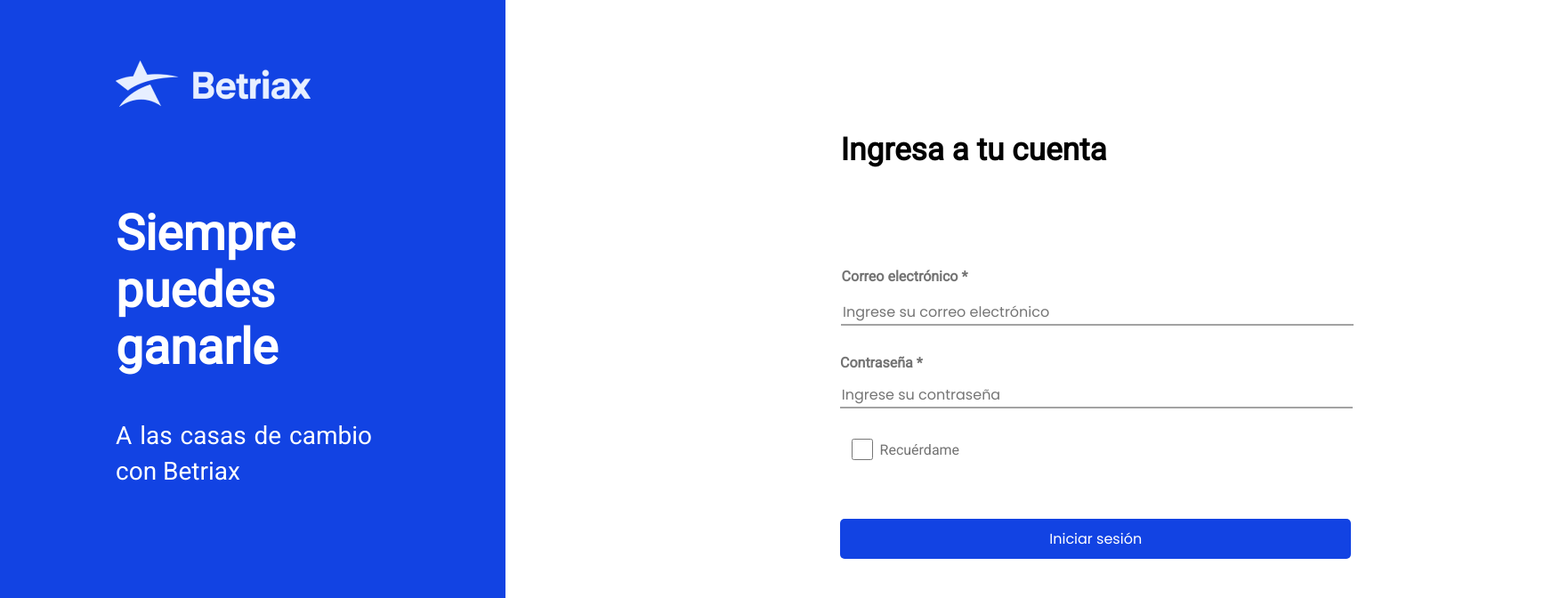
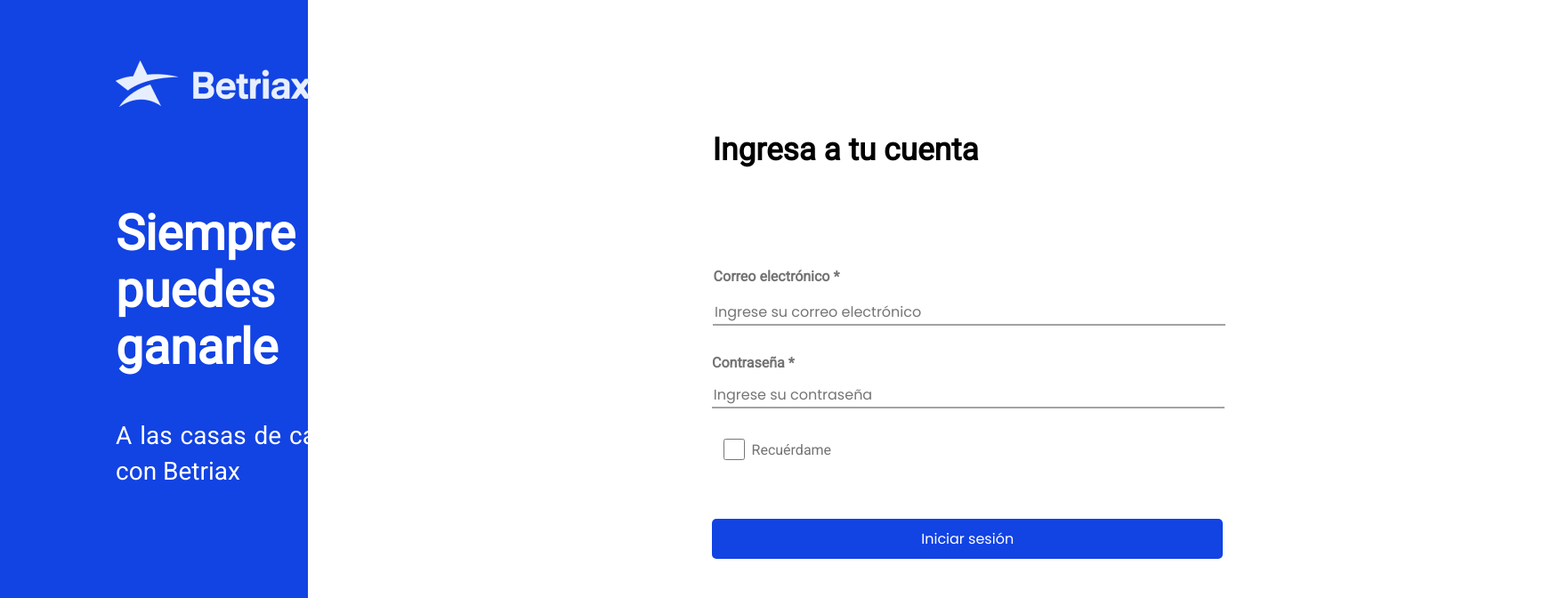
Before and after one commit to SRBetriax/hola, a React (Create React App) app: page /sign/login in a window 1280 px wide. Shown: the top 672 px of the page at 89% size, 1744 px wide, since content can reach past the window. Built offline with nearby package versions, Linux system fonts and the light colour scheme; no server answers.

Commit message:
update sass

```diff
--- a/src/sass/_aside.scss
+++ b/src/sass/_aside.scss
@@ -4,8 +4,8 @@
 .aside {
     position: absolute;
     background-color: $blue;
-    width: 35.5em;
-    height: 100%;
+    width: 27vw;
+    height: 55vw;
     left: 0px;
     top: 0px;
 
--- a/src/sass/_login.scss
+++ b/src/sass/_login.scss
@@ -7,7 +7,7 @@
     align-items: center;
     flex-direction: column;
     margin-top: 7em;
-    margin-left: 59em;
+    margin-left: 50em;
     width: 50em;
     height: 40em;
 }
--- a/src/sass/_wl-register.scss
+++ b/src/sass/_wl-register.scss
@@ -7,11 +7,11 @@
     align-items: center;
     flex-direction: column;
     width: 60em;
-    margin-left: 32%;
+    margin-left: 25%;
 }
 
 .register-title {
-    padding-top: 4em;
+    padding-top: 2em;
     width: 10em;
     font-family: $roboto;
     font-weight: 900;
```
